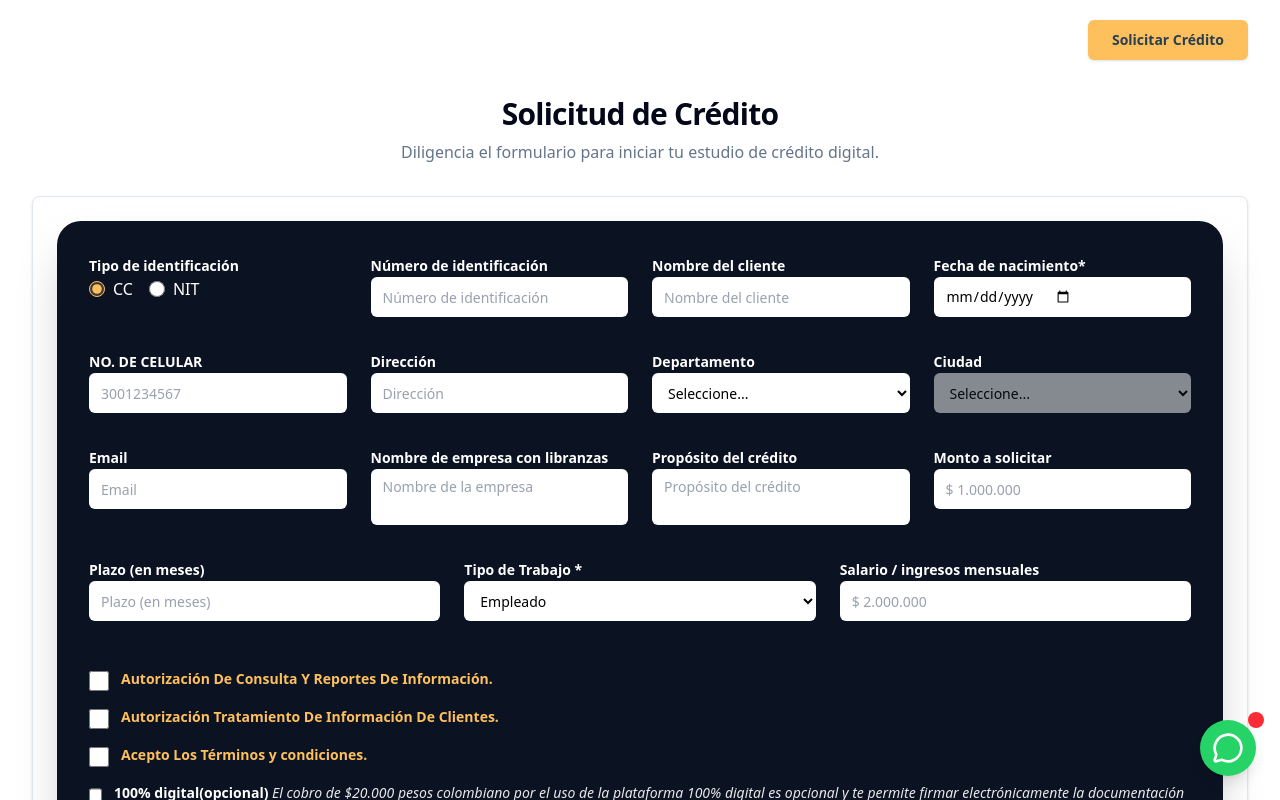
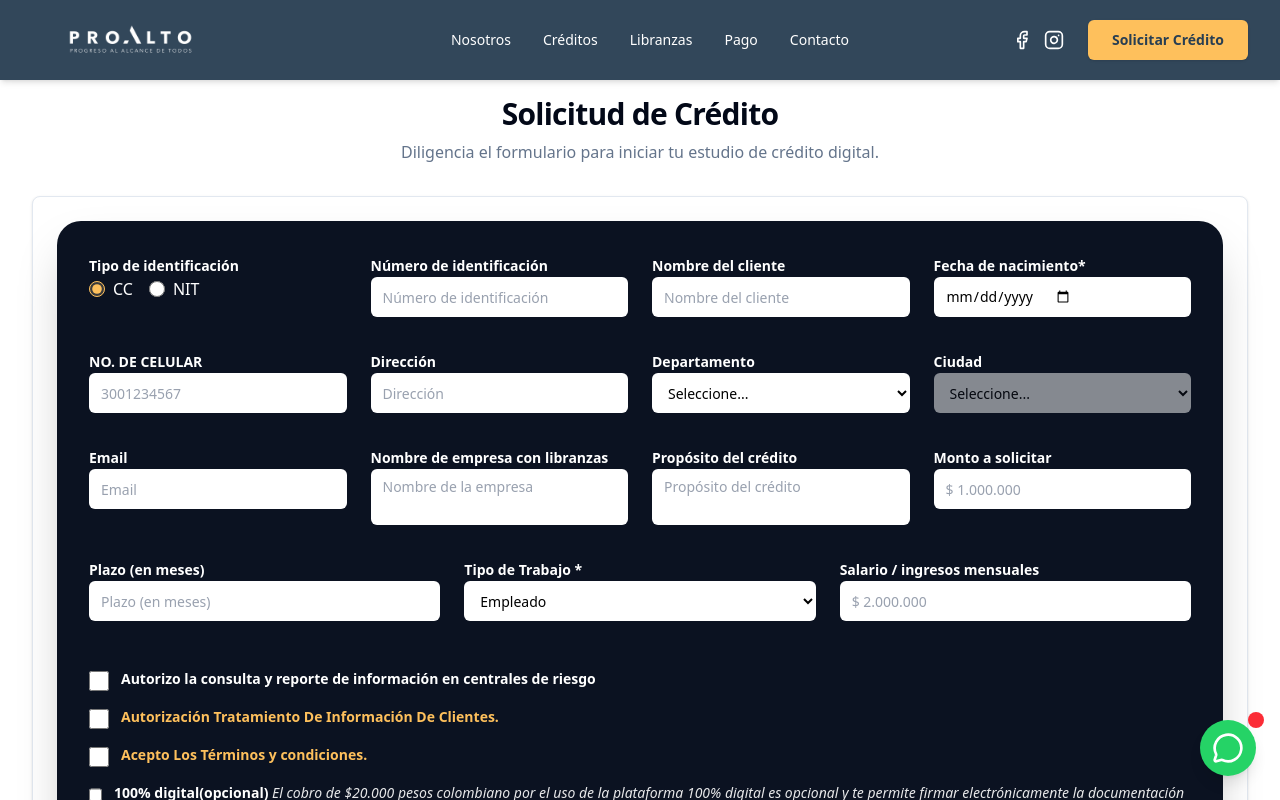
Before and after one commit to Ban68/proalto, a Next.js app: page /formulario-de-registro in a window 1280 px wide. Shown: the top 800 px of the page. Built offline with nearby package versions, Linux system fonts and the light colour scheme.

Commit message:
fix: update form checkbox and navbar visibility on inner pages

```diff
--- a/components/forms/credit-application-form.tsx
+++ b/components/forms/credit-application-form.tsx
@@ -313,10 +313,8 @@ export function CreditApplicationForm() {
             <div className="space-y-4 pt-4">
                 <label className="flex items-start gap-3 cursor-pointer">
                     <input type="checkbox" name="creditReportAuth" required className="accent-[#fec05c] w-5 h-5 mt-0.5" />
-                    <span className="text-sm font-bold text-[#fec05c] hover:underline">
-                        <a href="/documents/autorizacion-consulta-reportes.pdf" target="_blank" rel="noopener noreferrer">
-                            Autorización De Consulta Y Reportes De Información.
-                        </a>
+                    <span className="text-sm font-bold text-white">
+                        Autorizo la consulta y reporte de información en centrales de riesgo
                     </span>
                 </label>
                 <label className="flex items-start gap-3 cursor-pointer">
--- a/components/layout/navbar.tsx
+++ b/components/layout/navbar.tsx
@@ -3,11 +3,13 @@
 import { useState, useEffect } from "react";
 import Image from "next/image";
 import Link from "next/link";
+import { usePathname } from "next/navigation";
 import { Menu, Facebook, Instagram } from "lucide-react";
 import { cn } from "@/lib/utils";
 
 export function Navbar() {
     const [isScrolled, setIsScrolled] = useState(false);
+    const pathname = usePathname();
 
     useEffect(() => {
         const handleScroll = () => {
@@ -22,11 +24,14 @@ export function Navbar() {
         return () => window.removeEventListener("scroll", handleScroll);
     }, []);
 
+    // Dark background if scrolled OR if not on home page
+    const shouldShowBackground = isScrolled || pathname !== "/";
+
     return (
         <header
             className={cn(
                 "fixed top-0 z-50 w-full transition-all duration-300",
-                isScrolled
+                shouldShowBackground
                     ? "bg-[#283e52]/95 shadow-md backdrop-blur-sm"
                     : "bg-transparent"
             )}
```
